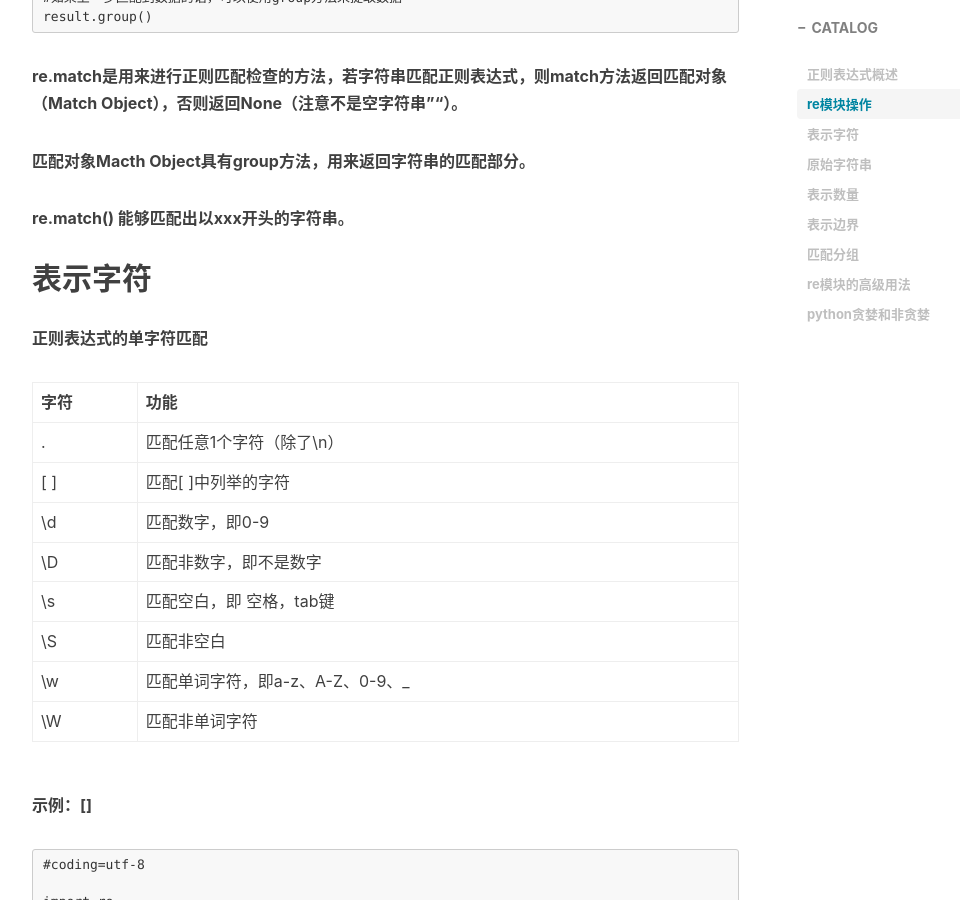
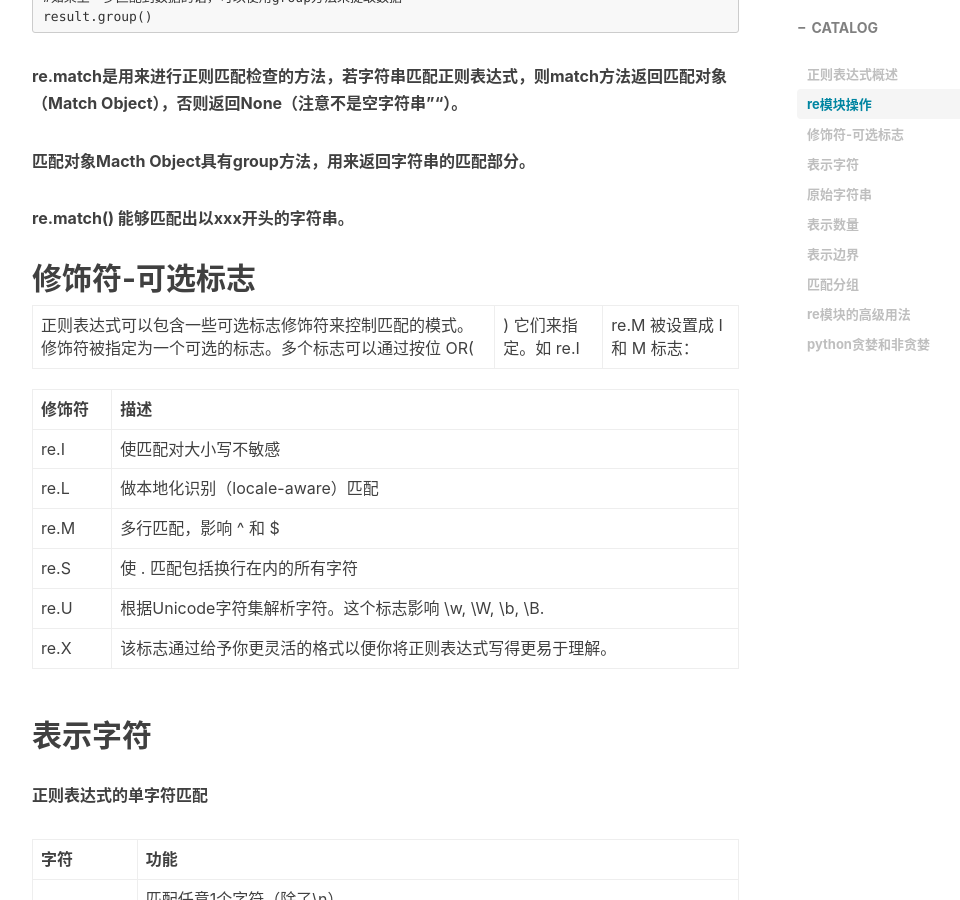
Before and after one commit to wuqiufeng/wuqiufeng.github.io, a Jekyll site: the page built from _posts/2018-01-08-正则表达式.md, in a window 1280 px wide and 900 px high, scrolled down 1241 px. Shown: the whole window, without its empty margins (233-1193 px from the left). Built offline with Jekyll 4.4.1, drawn with Linux system fonts in a browser that asks for light colours; nearby versions of some CDN libraries; comment, search, counter and statistics services are not loaded.

Commit message:
Update 2018-01-08-正则表达式.md

```diff
--- a/_posts/2018-01-08-正则表达式.md
+++ b/_posts/2018-01-08-正则表达式.md
@@ -41,6 +41,19 @@ result.group()
 **匹配对象Macth Object具有group方法，用来返回字符串的匹配部分。**
 
 **re.match() 能够匹配出以xxx开头的字符串。**
+
+## 修饰符-可选标志
+
+正则表达式可以包含一些可选标志修饰符来控制匹配的模式。修饰符被指定为一个可选的标志。多个标志可以通过按位 OR(|) 它们来指定。如 re.I | re.M 被设置成 I 和 M 标志：
+
+修饰符 | 描述
+----|:----|
+re.I|	使匹配对大小写不敏感
+re.L|	做本地化识别（locale-aware）匹配
+re.M|	多行匹配，影响 ^ 和 $
+re.S|	使 . 匹配包括换行在内的所有字符
+re.U|	根据Unicode字符集解析字符。这个标志影响 \w, \W, \b, \B.
+re.X|	该标志通过给予你更灵活的格式以便你将正则表达式写得更易于理解。
 
 ## 表示字符
 
```
